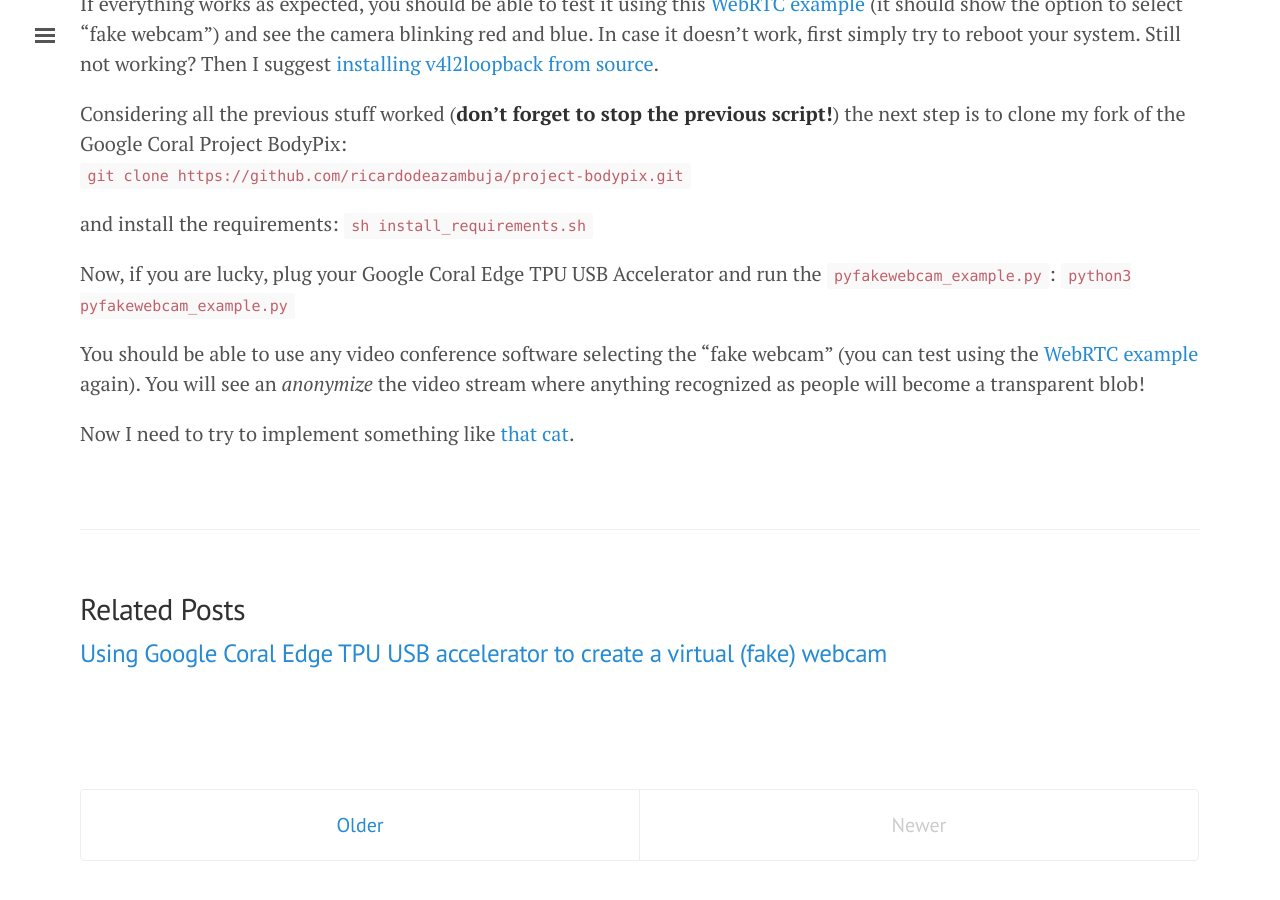
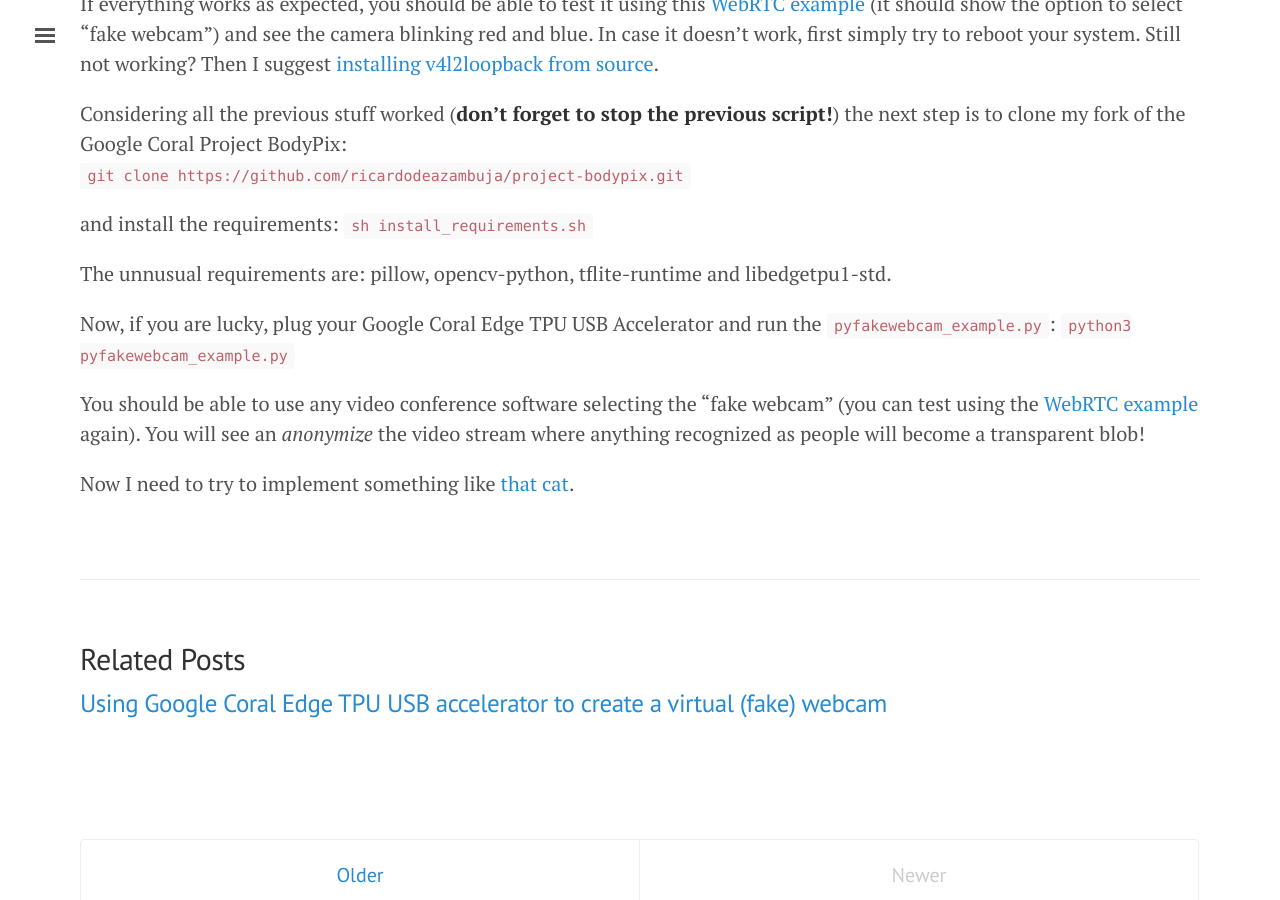
Before and after one commit to ricardodeazambuja/ricardodeazambuja.github.io, a Jekyll site: the page built from _posts/2021-02-13-edgetpu_virtual_webcam.md, in a window 1280 px wide and 900 px high, scrolled down 2346 px. Built offline with Jekyll 4.4.1, drawn with Linux system fonts in a browser that asks for light colours.

Commit message:
added a comment about the requirements

````diff
--- a/_posts/2021-02-13-edgetpu_virtual_webcam.md
+++ b/_posts/2021-02-13-edgetpu_virtual_webcam.md
@@ -58,6 +58,8 @@ Considering all the previous stuff worked (**don't forget to stop the previous s
 and install the requirements:
 ```sh install_requirements.sh```
 
+The unnusual requirements are: pillow, opencv-python, tflite-runtime and libedgetpu1-std.
+
 Now, if you are lucky, plug your Google Coral Edge TPU USB Accelerator and run the `pyfakewebcam_example.py`:
 ```python3 pyfakewebcam_example.py```
 
````
